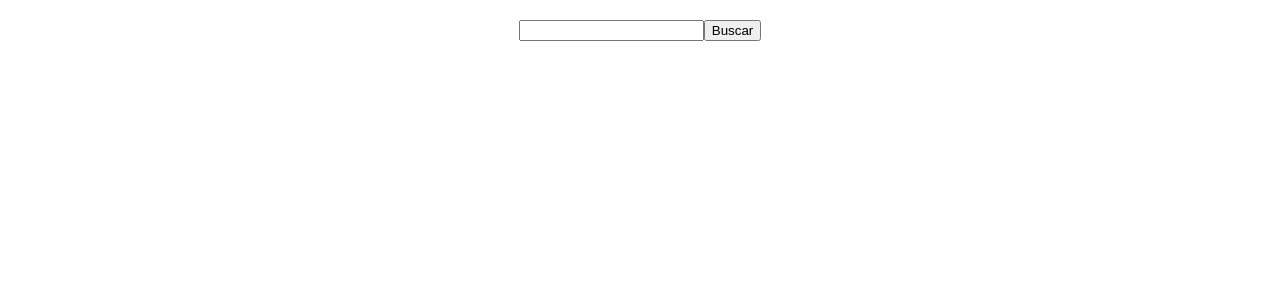
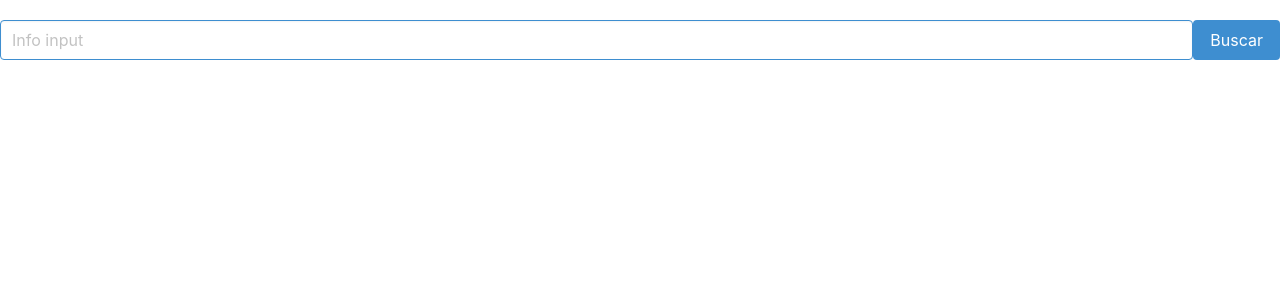
Before and after one commit to RonaldoNolasco/buscador-alumnos-uni-frontend, a Vue app: page / in a window 1280 px wide. Shown: the top 300 px of the page. Built offline with nearby package versions, Linux system fonts and the light colour scheme.

Commit message:
ya con estilos

```diff
--- a/package.json
+++ b/package.json
@@ -7,6 +7,7 @@
     "build": "vue-cli-service build"
   },
   "dependencies": {
+    "bulma": "^0.8.0",
     "core-js": "^3.4.4",
     "vue": "^2.6.10",
     "vuex": "^3.1.2"
--- a/src/App.vue
+++ b/src/App.vue
@@ -1,19 +1,25 @@
 <template>
   <div id="app">
-    <input v-model="codigo" @keyup.enter="buscar">
-    <button @click="buscar">Buscar</button>
+    <div class="field is-grouped">
+      <input class="input is-info" type="text" placeholder="Info input" v-model="codigo" @keyup.enter="buscar">
+      <button class="button is-info is-expanded" @click="buscar">Buscar</button>
+    </div>
     <br>
-    <table class="center">
-        <tr v-if="validos.length>0">
+    <table class="table center">
+      <thead  v-if="validos.length>0">
+        <tr>
           <td><strong>Codigo</strong></td>
           <td><strong>Especialidad</strong></td>
           <td><strong>Nombre</strong></td>
         </tr>
-      <tr v-for="valido in validos" v-bind:key="valido.codigo">
-        <td>{{valido.codigo}}</td>
-        <td>{{valido.especialidad}}</td>
-        <td>{{valido.nombre}}</td>
-      </tr>
+      </thead>
+      <tbody>
+        <tr v-for="valido in validos" v-bind:key="valido.codigo">
+          <td>{{valido.codigo}}</td>
+          <td>{{valido.especialidad}}</td>
+          <td>{{valido.nombre}}</td>
+        </tr>
+      </tbody>
     </table>
 
   </div>
--- a/src/main.js
+++ b/src/main.js
@@ -1,6 +1,7 @@
 import Vue from 'vue'
 import App from './App.vue'
 import store from './store'
+import './../node_modules/bulma/css/bulma.css';
 
 Vue.config.productionTip = false
 
```
Also changed, not shown: 1 other file (tests, documents, lock files or other folders).
